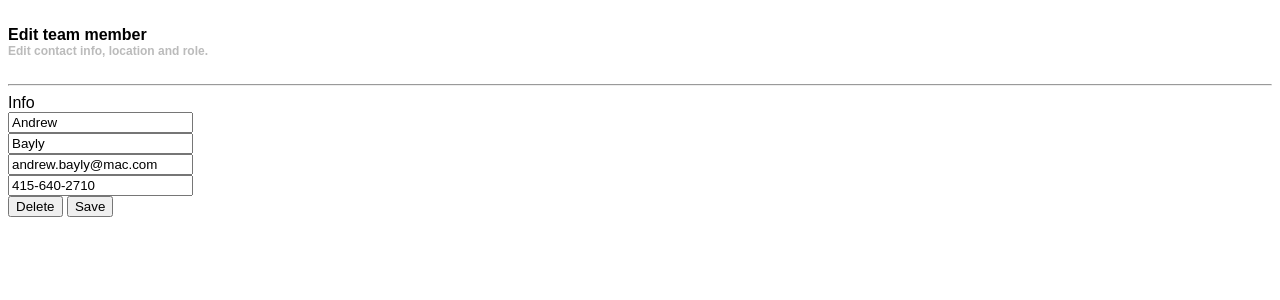
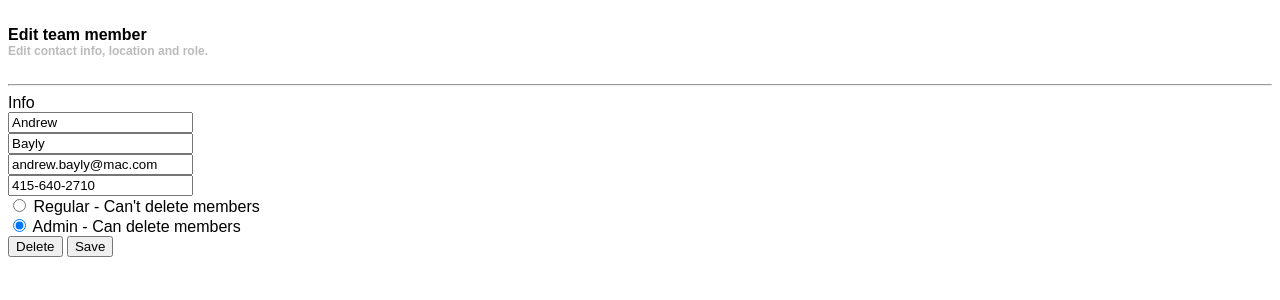
Before and after one commit to andrewbayly/members, a Django app: page /1/ in a window 1280 px wide. Shown: the top 300 px of the page. Run offline with Django 3.2, Linux system fonts and the light colour scheme; data comes from the database, SQL or seed files in the repository.

Commit message:
implement Role radio button

```diff
--- a/mysite/members/static/members/style.css
+++ b/mysite/members/static/members/style.css
@@ -37,3 +37,8 @@ span.subheading {
     font-weight: bold;
     color: #BBBBBB;
 }
+
+input.radio {
+    direction:rtl;
+    text-align:right !important;
+}
--- a/mysite/members/templates/members/edit.html
+++ b/mysite/members/templates/members/edit.html
@@ -5,11 +5,19 @@
 
     async function onAdd() {
 
-        const data = {
+        var data = {
           FirstName : document.getElementById("FirstName").value,
           LastName : document.getElementById("LastName").value,
           Email : document.getElementById("Email").value,
           Phone : document.getElementById("Phone").value,
+        }
+
+        //get radio button value:
+        var ele = document.getElementsByTagName('input');
+        for (i = 0; i < ele.length; i++) {
+            if (ele[i].type == "radio" && ele[i].checked ) {
+                data.Admin = (ele[i].id == 'Admin')
+            }
         }
 
         await fetch("/", {method: 'PUT', body: JSON.stringify(data)})
@@ -19,7 +27,7 @@
 
     async function onSave() {
 
-        const data = {
+        var data = {
     {% if team_member == None %}
           id : null,
     {% else %}
@@ -29,6 +37,14 @@
           LastName : document.getElementById("LastName").value,
           Email : document.getElementById("Email").value,
           Phone : document.getElementById("Phone").value,
+        }
+
+        //get radio button value:
+        var ele = document.getElementsByTagName('input');
+        for (i = 0; i < ele.length; i++) {
+            if (ele[i].type == "radio" && ele[i].checked ) {
+                data.Admin = (ele[i].id == 'Admin')
+            }
         }
 
         await fetch("/{{team_member.id}}/", {method: 'POST', body: JSON.stringify(data)})
@@ -85,6 +101,19 @@
     <input type="text" id="Email" name="Email" value="{{ team_member.Email  }}"><br>
     <input type="text" id="Phone" name="Phone" value="{{ team_member.Phone  }}"><br>
 
+    <input class="radio" type="radio" id="Regular" name="Admin"
+    {% if team_member.Admin == False or team_member == None %}
+    checked="checked"
+    {% endif %}
+    >
+    <label for="age1">Regular - Can't delete members</label><br>
+    <input class="radio" type="radio" id="Admin" name="Admin"
+    {% if team_member.Admin == True %}
+    checked="checked"
+    {% endif %}
+    >
+    <label for="age2">Admin - Can delete members</label><br>
+
 <button id="deleteButton" >Delete</button>
 
 <button id="saveButton" >Save</button>
--- a/mysite/members/views.py
+++ b/mysite/members/views.py
@@ -28,7 +28,7 @@ def index(request):
         t.LastName = body['LastName']
         t.Phone = body['Phone']
         t.Email = body['Email']
-        t.Admin = False #TODO!
+        t.Admin = body['Admin']
         t.save()
 
         return HttpResponse()
@@ -61,6 +61,7 @@ def edit(request, id):
         t.LastName = body['LastName']
         t.Phone = body['Phone']
         t.Email = body['Email']
+        t.Admin = body['Admin']
         t.save()
 
         return HttpResponse()
```
